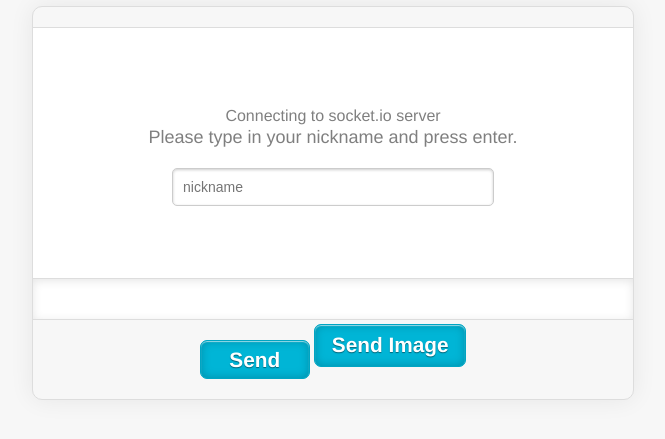
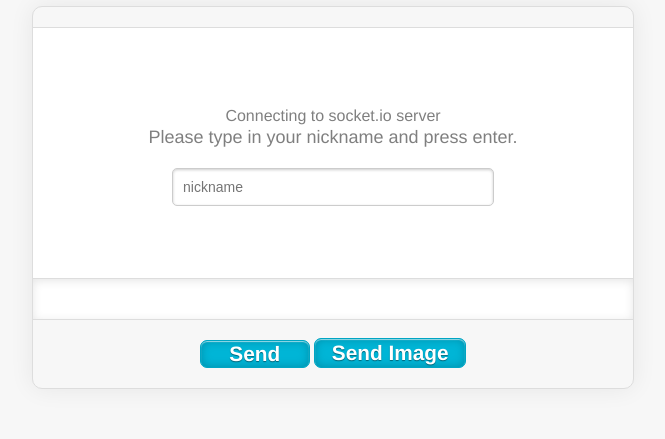
Before and after one commit to heapwolf/node-chat, a website: page public/index.html in a window 1280 px wide. Shown: the part 93-532 px from the top of the page, without its empty margins (307-972 px from the left). Drawn offline with nearby package versions, Linux system fonts and the light colour scheme; no server answers.

Commit message:
Image post: style fixes.

```diff
--- a/public/index.css
+++ b/public/index.css
@@ -155,7 +155,7 @@ label {
   position: relative;
 }
 
-#send-message div {
+#send-message>div {
   text-align: center;
 }
 
@@ -178,14 +178,14 @@ label {
   outline: 0;
 }
 
-#send-message button, div.filebutton {
+#send-message button{
+  line-height: 22px;
   margin: 20px 0;
+  position: relative;
   width: 110px;
-  position: relative;
 }
 
 button, div.filebutton {
-  margin: 0;
   -webkit-user-select: none;
   -moz-user-select: none;
   user-select: none;
@@ -203,20 +203,24 @@ button, div.filebutton {
   text-align: center;
   text-shadow: 0 1px 1px #006679;
   cursor: pointer;
+  padding: 2px 0 2px 0;
+  line-height: 1;
 }
-button:hover,
-button.hover,
+button:hover, div.filebutton:hover,
+button.hover, div.filebutton.hover,
 button:active,
-button:focus {
+button:focus, {
   background: #009cb8;
   box-shadow: inset 0 1px 1px rgba(255, 255, 255, .7),
              inset 0 0 10px #007287;
 }
 
 div.filebutton {
-  padding: 2px 0 3px 0;
+  line-height: 24px;
+  margin: -7px 0;
+  overflow: hidden;
+  padding: 2px 0;
   position: relative;
-  overflow: hidden;
   width: 150px !important;
 }
 
```
